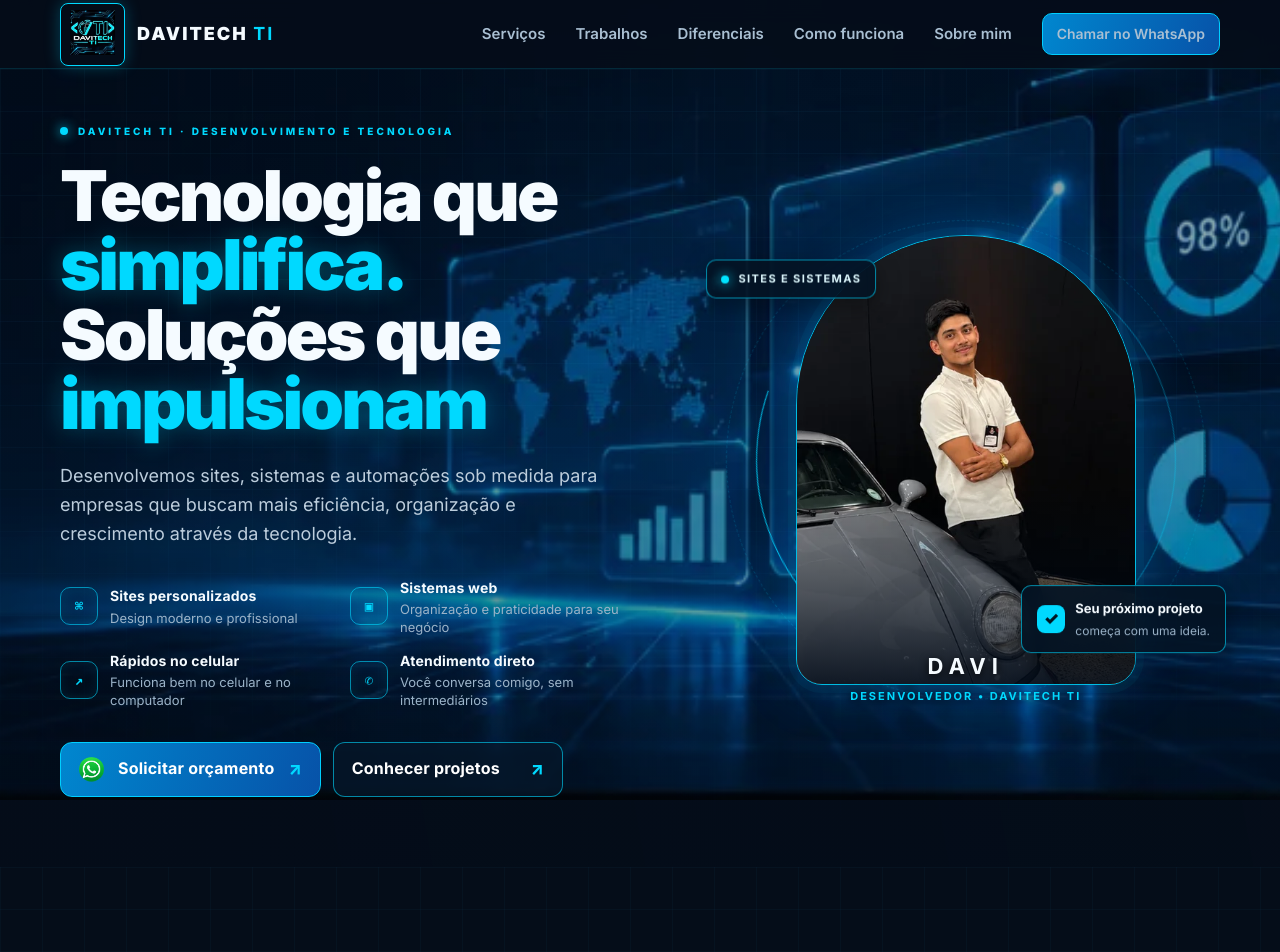
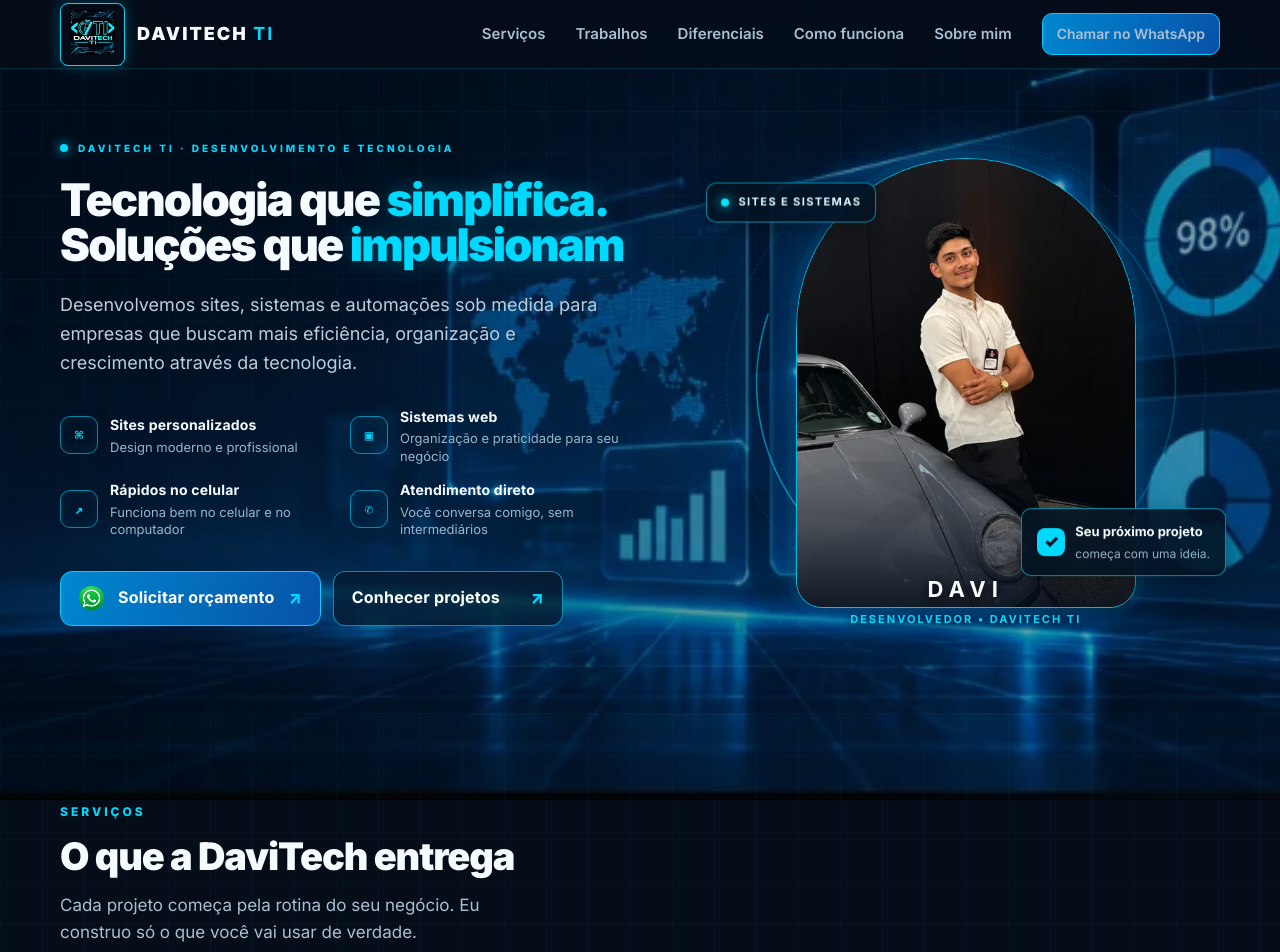
Before and after one commit to cacique01/cacique01.github.io, a plain HTML site: page index.html in a window 1280 px wide. Shown: the top 952 px of the page. Drawn offline with Linux system fonts and the light colour scheme.

Commit message:
Reduce font sizes in hero and titulo classes

```diff
--- a/css/style.css
+++ b/css/style.css
@@ -254,7 +254,7 @@ h3 {
 }
 
 .hero h1 {
-    font-size: clamp(35px, 5.6vw, 70px);
+    font-size: clamp(35px, 5.6vw, 45px);
     letter-spacing: -.04em;
     line-height: .99;
     animation: sobe .9s .1s both
@@ -488,7 +488,7 @@ section.bloco {
 }
 
 .titulo {
-    font-size: clamp(28px, 4.6vw, 52px);
+    font-size: clamp(28px, 4.6vw, 38px);
     max-width: 17ch
 }
 
```
